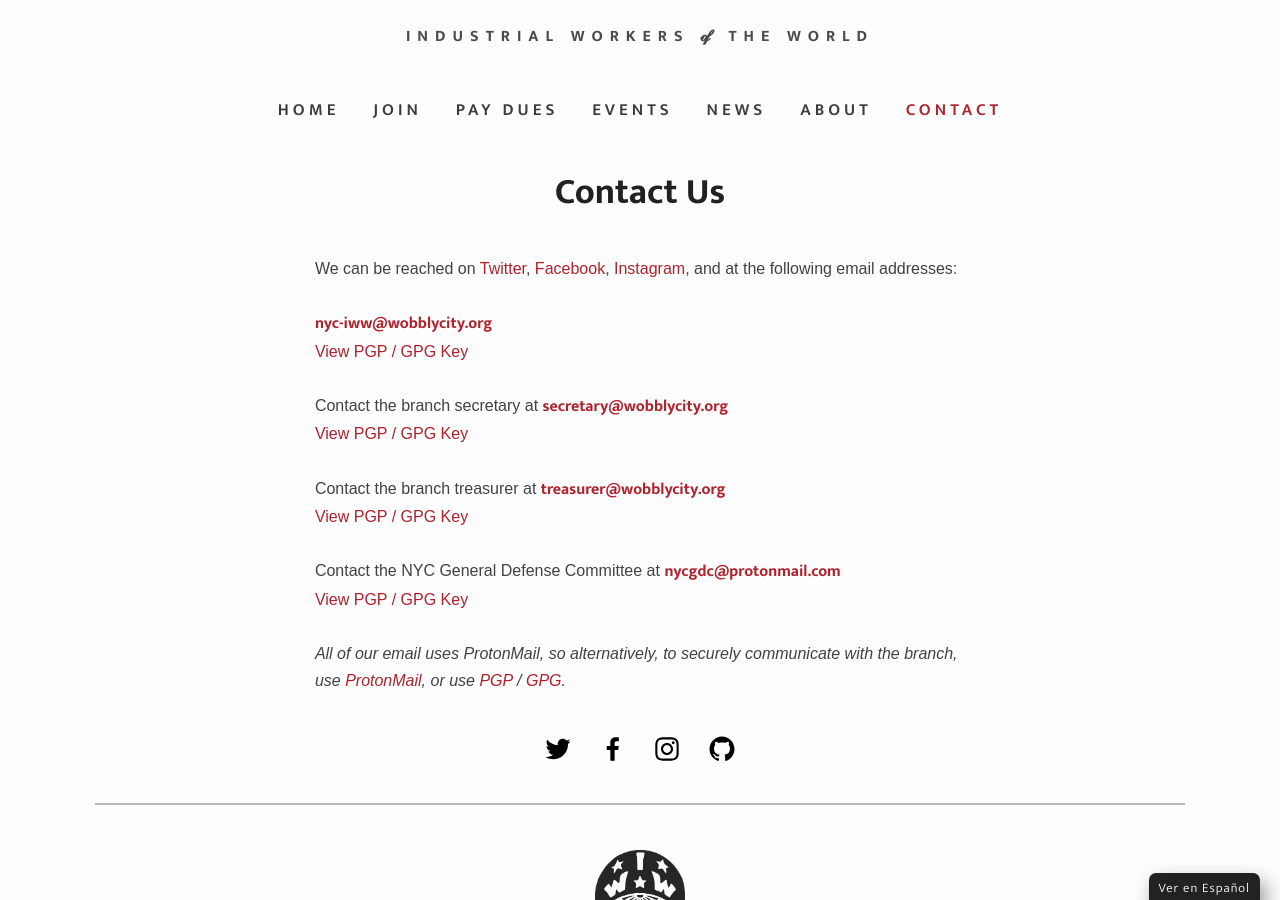
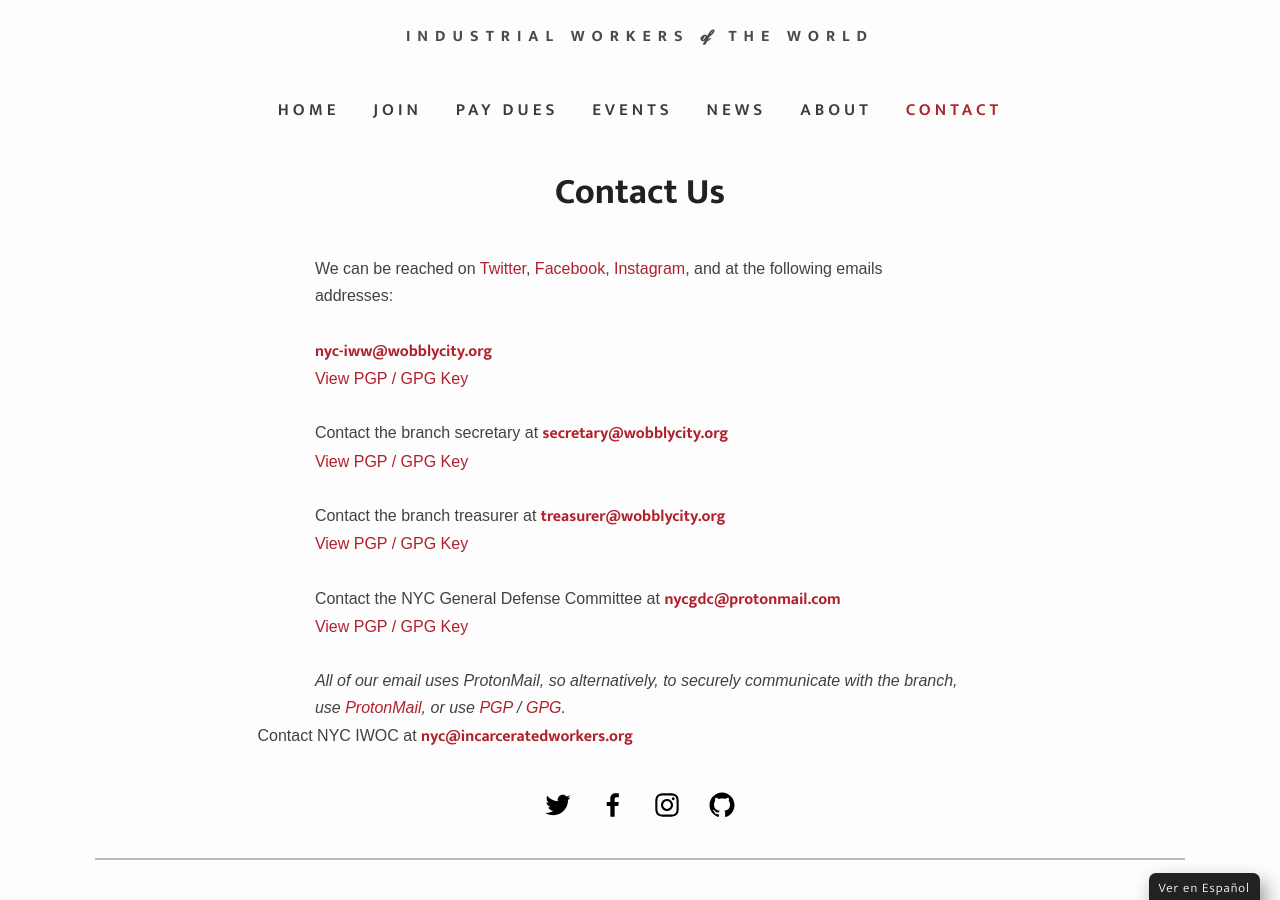
Before and after one commit to IWW-NYC-GMB/iww.nyc, a Jekyll site: the page built from contact.html, in a window 1280 px wide and 900 px high, scrolled down 523 px. Built offline with Jekyll 4.4.1, drawn with Linux system fonts in a browser that asks for light colours; some web fonts are replaced.

Commit message:
Update contact.html

```diff
--- a/contact.html
+++ b/contact.html
@@ -6,7 +6,7 @@
 ---
 <div style="width:85%;margin-right:auto;margin-left:auto;">
 <p>
-We can be reached on <a href="https://twitter.com/{{ site.twitter_username| cgi_escape | escape }}" tagret="_blank">Twitter</a>, <a href="https://www.facebook.com/{{ site.facebook_username| cgi_escape | escape }}" tagret="_blank">Facebook</a>, <a href="https://instagram.com/{{ site.instagram_username| cgi_escape | escape }}" tagret="_blank">Instagram</a>, and at the following email addresses:<br><br>
+We can be reached on <a href="https://twitter.com/{{ site.twitter_username| cgi_escape | escape }}" tagret="_blank">Twitter</a>, <a href="https://www.facebook.com/{{ site.facebook_username| cgi_escape | escape }}" tagret="_blank">Facebook</a>, <a href="https://instagram.com/{{ site.instagram_username| cgi_escape | escape }}" tagret="_blank">Instagram</a>, and at the following emails addresses:<br><br>
 
 <a href="mailto:nyc-iww@wobblycity.org"><strong>nyc-iww@wobblycity.org</strong></a><br>
 <a id="nyc-iwwA" onclick="showHideDiv('nyc-iwwD', 'nyc-iwwA')" style="cursor:pointer;">View PGP / GPG Key</a><br><br>
@@ -320,6 +320,8 @@
 </p>
 </div>
 
+Contact NYC IWOC at <a href="mailto:nyc@incarceratedworkers.org"><strong>nyc@incarceratedworkers.org</strong></a>
+
 <script>
 function showHideDiv(content, anchor) {
 if (document.getElementById(content).style.display === "none") {
```
